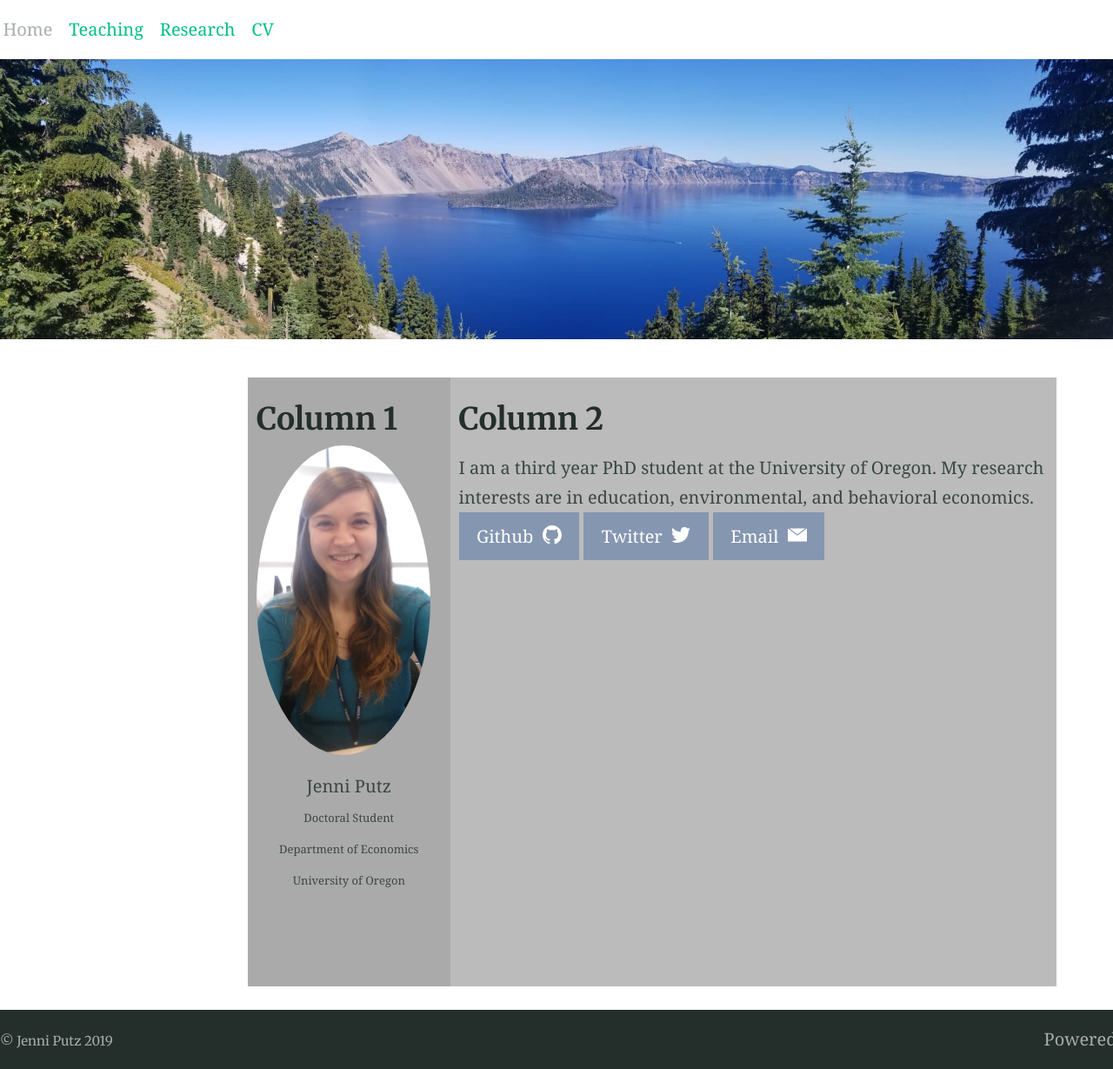
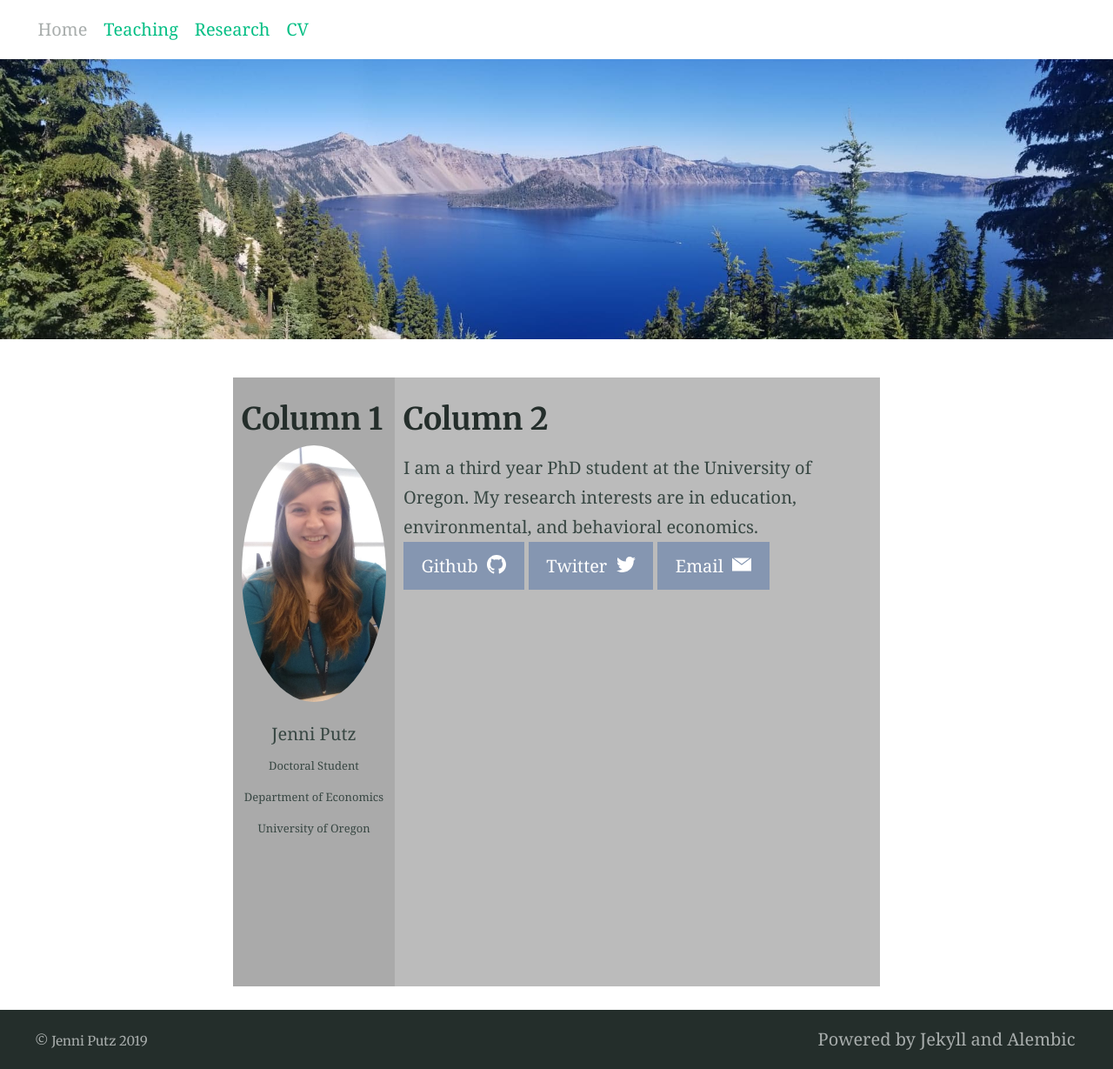
Before and after one commit to jenni-putz/1jenni-putz.github.io, a Jekyll site: the page built from index.md, in a window 1280 px wide. Shown: the whole page at 87% size. Built offline with Jekyll 4.4.1, drawn with Linux system fonts in a browser that asks for light colours; our own code applies the rules of GitHub Pages for plain Markdown files.

Commit message:
Update _theme.scss

```diff
--- a/_sass/_theme.scss
+++ b/_sass/_theme.scss
@@ -9,8 +9,8 @@ body {
 }
 
 .container {
-  width: 250%;
-  max-width: 1500px;
+  width: 100%;
+  max-width: 1200px;
   margin: 0 auto;
 }
 
```
